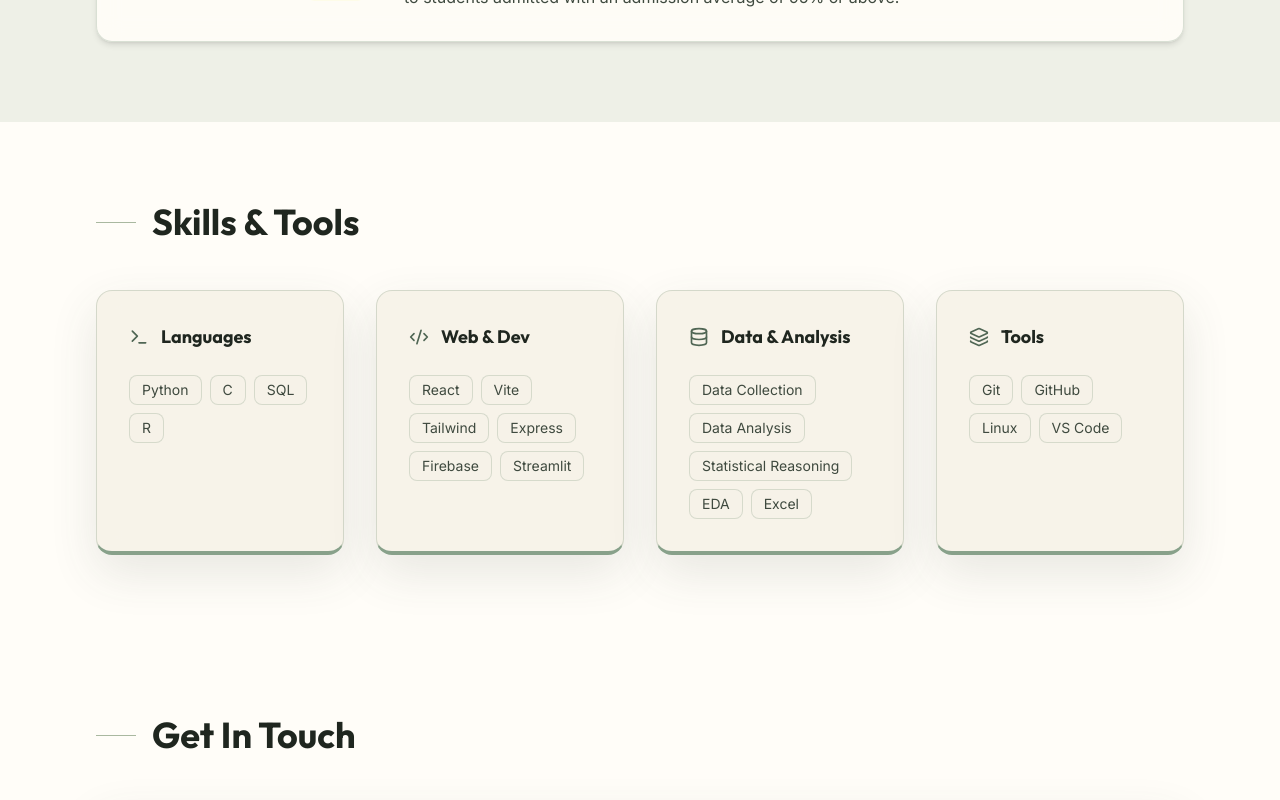
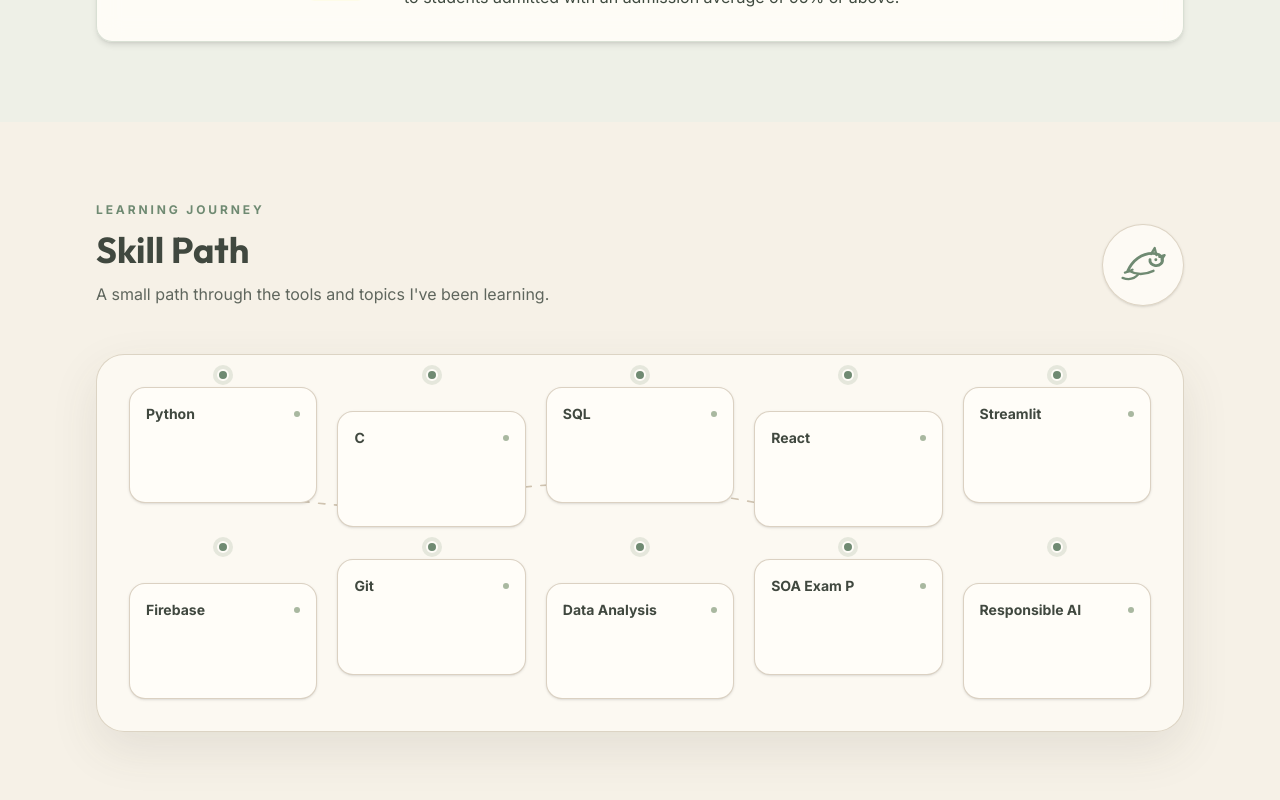
Before and after one commit to molly-xie-uw/website, a React (Vite) app: page / in a window 1280 px wide. Shown: the part 3940-4740 px from the top of the page. Built offline with nearby package versions, Linux system fonts and the light colour scheme.

Commit message:
Add jade dragon skill path

```diff
--- a/src/App.tsx
+++ b/src/App.tsx
@@ -32,6 +32,7 @@
 import technovationLogo from './assets/technovation-logo.png';
 import waterlooMathLogo from './assets/waterloo-math-logo.png';
 import wicsLogo from './assets/wics-logo.png';
+import JadeDragonSkillPath from './components/JadeDragonSkillPath.jsx';
 
 // --- Types ---
 
@@ -552,32 +553,7 @@
         </div>
       </Section>
 
-      {/* Skills Section */}
-      <Section id="skills" title="Skills & Tools">
-        <div className="grid sm:grid-cols-2 lg:grid-cols-4 gap-8">
-          {skills.map((skillGroup, idx) => (
-            <motion.div
-              key={idx}
-              initial={{ opacity: 0, y: 10 }}
-              whileInView={{ opacity: 1, y: 0 }}
-              viewport={{ once: true }}
-              className="glass-card p-8 border-b-4 border-b-matcha-400"
-            >
-              <div className="flex items-center gap-3 mb-6 text-matcha-600">
-                {skillGroup.icon}
-                <h3 className="font-display font-bold text-lg text-slate-800">{skillGroup.category}</h3>
-              </div>
-              <div className="flex flex-wrap gap-2">
-                {skillGroup.items.map(skill => (
-                  <span key={skill} className="px-3 py-1 bg-slate-50 text-slate-600 text-sm rounded-lg border border-slate-100 hover:border-matcha-200 hover:bg-white transition-all cursor-default">
-                    {skill}
-                  </span>
-                ))}
-              </div>
-            </motion.div>
-          ))}
-        </div>
-      </Section>
+      <JadeDragonSkillPath />
 
       {/* Contact Section */}
       <Section id="contact" title="Get In Touch" className="pb-32">
--- /dev/null
+++ b/src/components/JadeDragonSkillPath.jsx
@@ -0,0 +1,117 @@
+const skills = [
+  { name: 'Python', description: 'Writing clear scripts for data, automation, and analysis.' },
+  { name: 'C', description: 'Practicing memory, pointers, and lower-level problem solving.' },
+  { name: 'SQL', description: 'Querying structured data and shaping it for decisions.' },
+  { name: 'React', description: 'Building clean, responsive interfaces with reusable components.' },
+  { name: 'Streamlit', description: 'Turning Python analysis into lightweight interactive apps.' },
+  { name: 'Firebase', description: 'Exploring auth, realtime data, and app backends.' },
+  { name: 'Git', description: 'Versioning projects and collaborating with a reliable workflow.' },
+  { name: 'Data Analysis', description: 'Finding patterns, checking assumptions, and explaining results.' },
+  { name: 'SOA Exam P', description: 'Building probability foundations for actuarial and risk work.' },
+  { name: 'Responsible AI', description: 'Learning how to evaluate models with care and context.' },
+];
+
+const JadeDragonIcon = () => (
+  <svg
+    className="h-14 w-14 text-[#6F8A72]"
+    viewBox="0 0 96 96"
+    fill="none"
+    aria-hidden="true"
+  >
+    <path
+      d="M22 58c8-18 24-30 42-30 9 0 15 3 17 9 2 7-4 13-12 12-6-1-10-5-9-10"
+      stroke="currentColor"
+      strokeWidth="5"
+      strokeLinecap="round"
+      strokeLinejoin="round"
+    />
+    <path
+      d="M24 58c12 7 27 7 42 0M17 61c5-1 9-2 13-5M62 29l6-10 3 12M76 34l9-3-5 8"
+      stroke="currentColor"
+      strokeWidth="4"
+      strokeLinecap="round"
+      strokeLinejoin="round"
+    />
+    <circle cx="70" cy="39" r="2.5" fill="currentColor" />
+    <path
+      d="M13 70c10 4 20 2 27-6"
+      stroke="currentColor"
+      strokeWidth="4"
+      strokeLinecap="round"
+    />
+  </svg>
+);
+
+export default function JadeDragonSkillPath() {
+  return (
+    <section id="skills" className="section-padding bg-[#F6F1E7] text-[#40483F]">
+      <div className="mx-auto max-w-6xl">
+        <div className="mb-12 flex flex-col gap-4 md:flex-row md:items-end md:justify-between">
+          <div>
+            <p className="mb-3 text-xs font-bold uppercase tracking-[0.24em] text-[#6F8A72]">
+              Learning Journey
+            </p>
+            <h2 className="font-display text-3xl font-bold text-[#40483F] md:text-4xl">
+              Skill Path
+            </h2>
+            <p className="mt-3 max-w-xl text-sm leading-6 text-[#5f665d] md:text-base">
+              A small path through the tools and topics I&apos;ve been learning.
+            </p>
+          </div>
+          <div className="hidden shrink-0 rounded-full border border-[#CFC3B0]/70 bg-[#FFFDF8]/80 p-3 shadow-sm md:block">
+            <JadeDragonIcon />
+          </div>
+        </div>
+
+        <div className="relative rounded-[28px] border border-[#CFC3B0]/70 bg-[#FFFDF8]/65 p-5 shadow-[0_18px_48px_rgba(64,72,63,0.10)] md:p-8">
+          <div className="mb-5 flex justify-center md:hidden">
+            <div className="rounded-full border border-[#CFC3B0]/70 bg-[#FFFDF8] p-3 shadow-sm">
+              <JadeDragonIcon />
+            </div>
+          </div>
+
+          <svg
+            className="pointer-events-none absolute left-10 right-10 top-[112px] hidden h-16 text-[#CFC3B0] md:block"
+            viewBox="0 0 900 80"
+            preserveAspectRatio="none"
+            aria-hidden="true"
+          >
+            <path
+              d="M8 42 C 150 14, 250 70, 380 42 S 610 14, 760 42 S 850 68, 892 39"
+              stroke="currentColor"
+              strokeWidth="2"
+              fill="none"
+              strokeLinecap="round"
+              strokeDasharray="8 12"
+            />
+          </svg>
+
+          <div className="absolute bottom-8 left-[34px] top-32 w-px bg-[#CFC3B0] md:hidden" />
+
+          <div className="relative grid gap-4 md:grid-cols-5 md:gap-x-5 md:gap-y-8">
+            {skills.map((skill, index) => (
+              <div
+                key={skill.name}
+                className="group relative pl-10 md:pl-0"
+                tabIndex={0}
+              >
+                <div className="absolute left-[25px] top-7 h-3 w-3 -translate-x-1/2 rounded-full border-2 border-[#FFFDF8] bg-[#6F8A72] shadow-[0_0_0_4px_rgba(169,184,160,0.28)] md:left-1/2 md:top-[-18px]" />
+                <div
+                  className={`min-h-[116px] rounded-2xl border border-[#CFC3B0]/75 bg-[#FFFDF8] p-4 shadow-sm transition duration-200 hover:-translate-y-0.5 hover:border-[#6F8A72]/70 hover:shadow-[0_14px_28px_rgba(64,72,63,0.12)] focus-within:border-[#6F8A72] ${index % 2 === 0 ? 'md:mt-0' : 'md:mt-6'}`}
+                >
+                  <div className="mb-3 flex items-center justify-between gap-3">
+                    <h3 className="text-sm font-bold text-[#40483F]">{skill.name}</h3>
+                    <span className="h-1.5 w-1.5 rounded-full bg-[#A9B8A0]" />
+                  </div>
+                  <p className="max-h-0 overflow-hidden text-xs leading-5 text-[#5f665d] opacity-0 transition-all duration-200 group-hover:max-h-24 group-hover:opacity-100 group-focus:max-h-24 group-focus:opacity-100 max-md:max-h-24 max-md:opacity-100">
+                    {skill.description}
+                  </p>
+                </div>
+              </div>
+            ))}
+          </div>
+        </div>
+      </div>
+    </section>
+  );
+}
```
